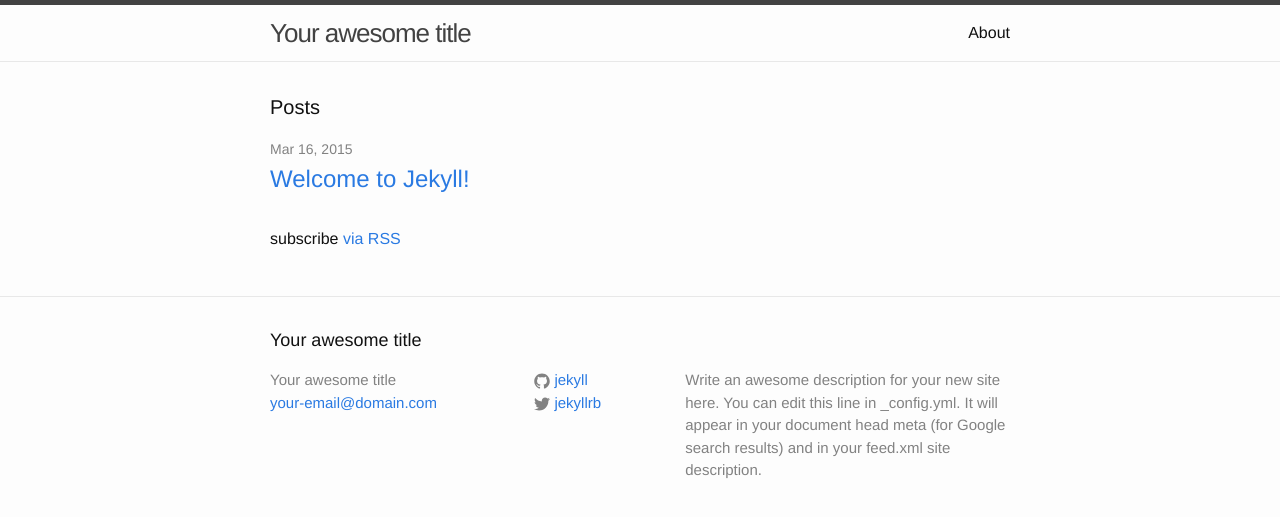
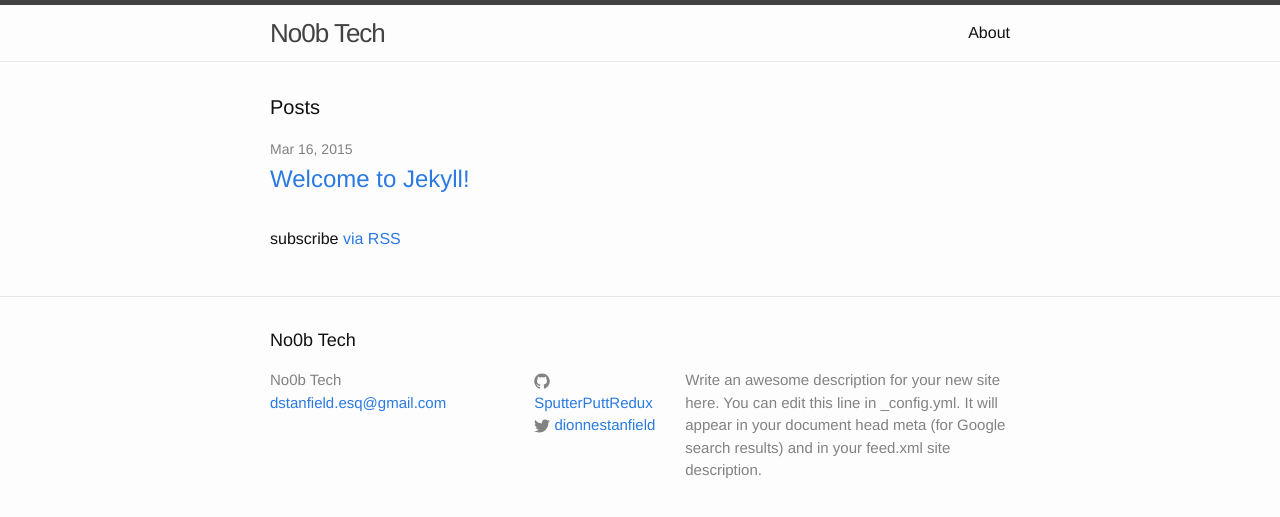
Before and after one commit to SputterPuttRedux/SputterPuttRedux.github.io, a Jekyll site: the page built from tech_blog/index.html, in a window 1280 px wide. Shown: the top 517 px of the page. Built offline with Jekyll 4.4.1, drawn with Linux system fonts in a browser that asks for light colours.

Commit message:
Change blog title and contact info

```diff
--- a/tech_blog/_config.yml
+++ b/tech_blog/_config.yml
@@ -1,14 +1,14 @@
 # Site settings
-title: Your awesome title
-email: your-email@domain.com
+title: No0b Tech
+email: dstanfield.esq@gmail.com
 description: > # this means to ignore newlines until "baseurl:"
   Write an awesome description for your new site here. You can edit this
   line in _config.yml. It will appear in your document head meta (for
   Google search results) and in your feed.xml site description.
 baseurl: "" # the subpath of your site, e.g. /blog/
-url: "http://yourdomain.com" # the base hostname & protocol for your site
-twitter_username: jekyllrb
-github_username:  jekyll
+url: "http://sputterputtredux.github.io/index.html" # the base hostname & protocol for your site
+twitter_username: dionnestanfield
+github_username:  SputterPuttRedux
 
 # Build settings
 markdown: kramdown
```
